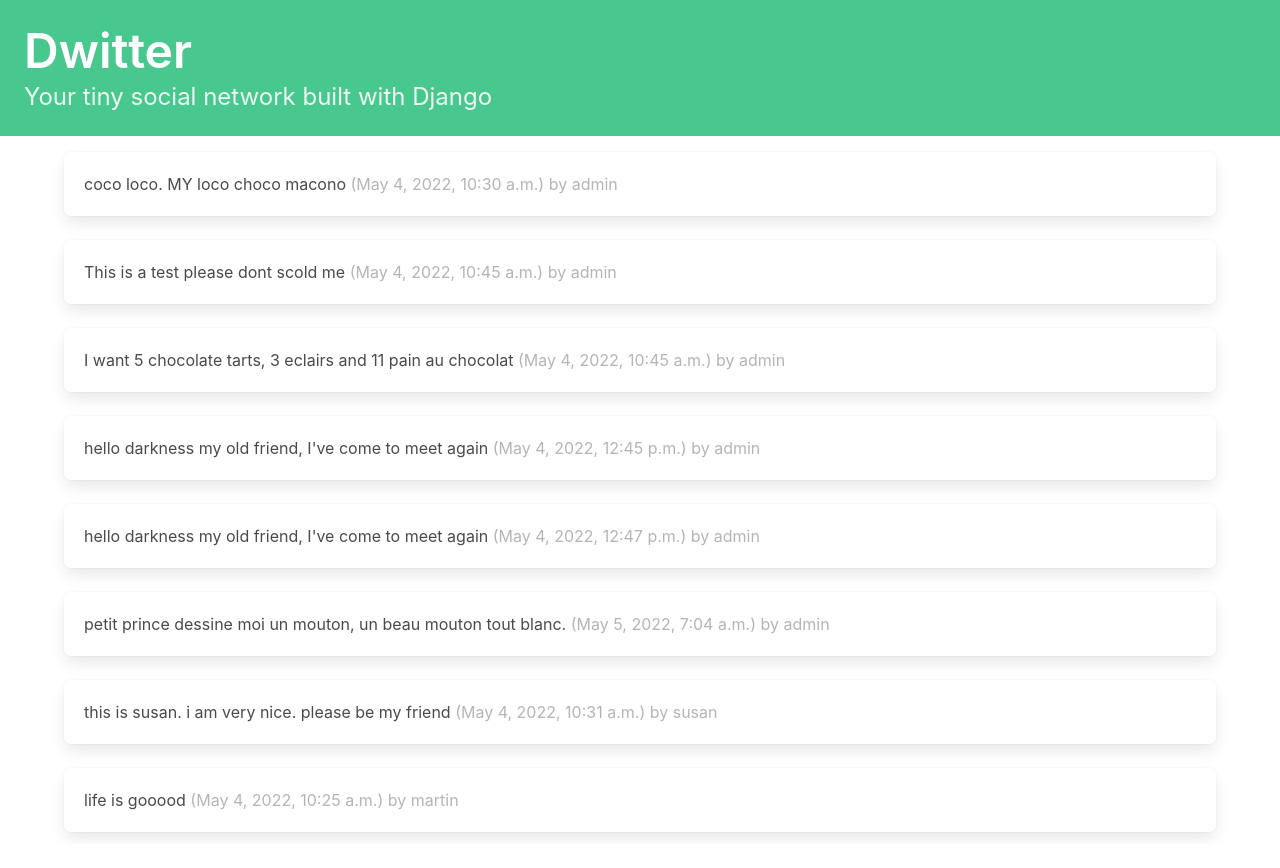
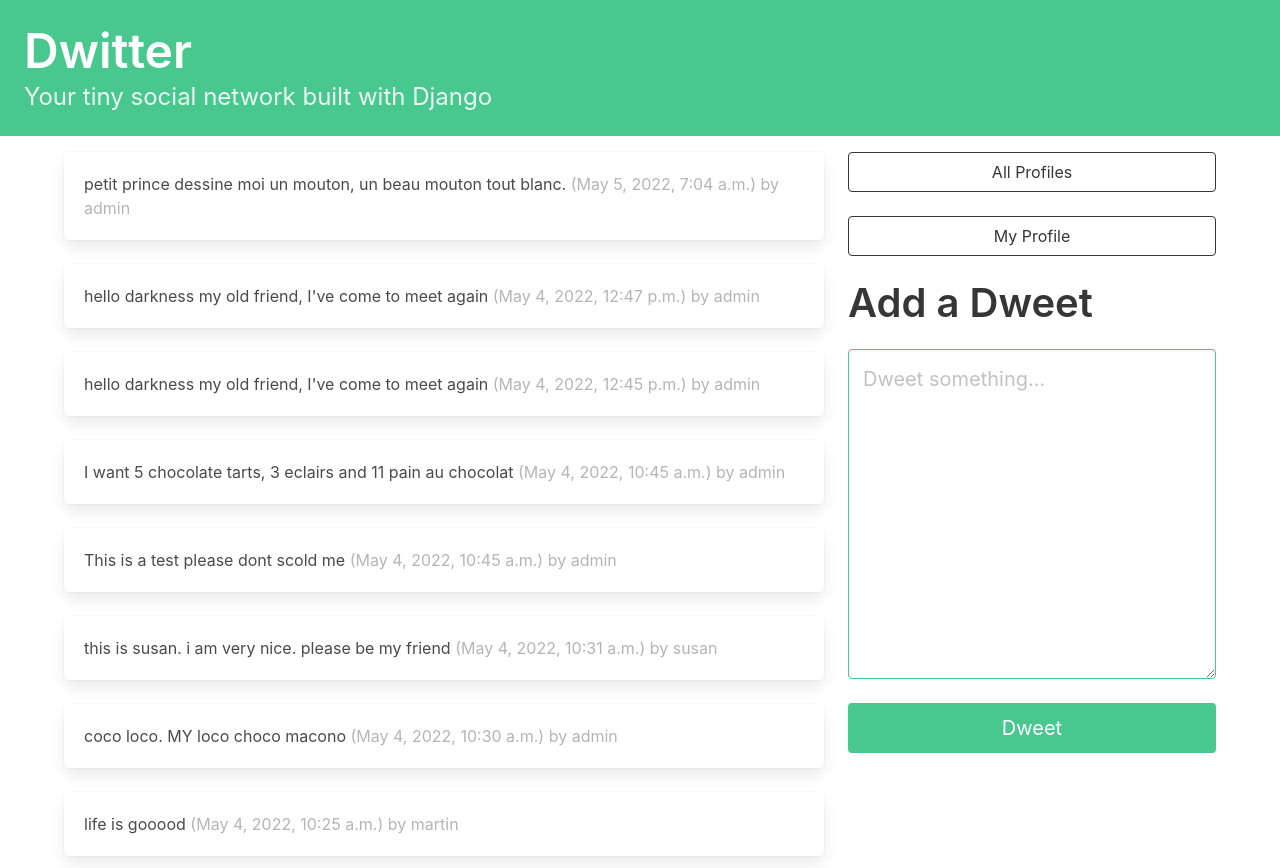
Before and after one commit to William-Liw/django-social, a Django app: page / in a window 1280 px wide. Before the commit the page ends 838 px from the top, so only its background shows below. Run offline with Django 4.2, Linux system fonts and the light colour scheme; a user stored in the database is signed in; data comes from the database, SQL or seed files in the repository; both versions use the stored data as it was after the commit.

Commit message:
avoid new tweet duplicate on reload and refactor code.

```diff
--- /dev/null
+++ b/dwitter/forms.py
@@ -0,0 +1,18 @@
+from django import forms
+from .models import Dweet
+
+class DweetForm(forms.ModelForm):
+    body = forms.CharField(
+        required=True,
+        widget=forms.widgets.Textarea(
+            attrs={
+                "placeholder": "Dweet something...",
+                "class": "textarea is-success is-medium",
+            }
+        ),
+        label ="",
+    )
+
+    class Meta:
+        model = Dweet
+        exclude = ("user", )
--- a/dwitter/templates/base.html
+++ b/dwitter/templates/base.html
@@ -9,6 +9,7 @@
         <title>Dwitter</title>
     </head>
     <body>
+        <a href="{% url 'dwitter:dashboard' %}">
         <section class="hero is-small is-success mb-4">
                 <div class="hero-body">
                     <h1 class="title is-1">Dwitter</h1>
@@ -17,6 +18,7 @@
                     </p>
                 </div>
             </section>
+        </a>
 
             <div class="container">
                 <div class="columns">
--- a/dwitter/templates/dwitter/dashboard.html
+++ b/dwitter/templates/dwitter/dashboard.html
@@ -4,15 +4,51 @@
 {% block content %}
 
 <div class="column">
-    {% for followed in user.profile.follows.all %}
-        {% for dweet in followed.user.dweets.all %}
+    {% for dweet in dweets %}
         <div class="box">
             {{ dweet.body }}
             <span class="is-small has-text-grey-light">
                 ({{ dweet.created_at }}) by {{dweet.user.username}}
             </span>
-            </div>
-        {% endfor %}
+        </div>
     {% endfor %}
+</div>
+
+
+<div class="column is-one-third">
+
+    <div class="block">
+        <a href="{% url 'dwitter:profile_list' %}">
+            <button class="button is-dark is-outlined is-fullwidth">
+                All Profiles
+            </button>
+        </a>
+    </div>
+
+    <div class="block">
+        <a href="{% url 'dwitter:profile' user.id %}" >
+            <button class="button is-dark is-outlined is-fullwidth">
+                My Profile
+            </button>
+        </a>
+    </div>
+
+    <div class="block">
+        <div class="block">
+            <h2 class="title is-2">Add a Dweet</h2>
+        </div>
+        <div class="block">
+            <form method="post">
+                {% csrf_token %}
+                {{ form.as_p }}
+                    <button class="button is-success is-fullwidth is-medium mt-5"
+                    type="submit">Dweet
+                </button>
+            </form>
+        </div>
+    </div>
+</div>
+
+
 
 {% endblock %}
--- a/dwitter/templates/dwitter/profile.html
+++ b/dwitter/templates/dwitter/profile.html
@@ -25,8 +25,8 @@
                 <button class="button is-danger is-static">Unfollow</button>
             {% endif %}
         </div>
-      </form>
-      </div>
+    </form>
+    </div>
 
       <div class="content">
         {% for dweet in profile.user.dweets.all %}
--- a/dwitter/views.py
+++ b/dwitter/views.py
@@ -1,8 +1,24 @@
-from django.shortcuts import render
-from .models import Profile
+from django.shortcuts import render, redirect
+from .forms import DweetForm
+from .models import Profile, Dweet
 
 def dashboard(request):
-    return render(request, "dwitter/dashboard.html")
+    form = DweetForm(request.POST or None)
+    if request.method == 'POST':
+        if form.is_valid():
+            dweet = form.save(commit=False)
+            dweet.user = request.user
+            dweet.save()
+            return redirect("dwitter:dashboard")
+
+    followed_dweets = Dweet.objects.filter(
+        user__profile__in=request.user.profile.follows.all()
+    ).order_by("-created_at")
+    return render(
+        request,
+        "dwitter/dashboard.html",
+        {"form": form, "dweets": followed_dweets},
+        )
 
 def profile_list(request):
     profiles = Profile.objects.exclude(user=request.user)
```
Also changed, not shown: db.sqlite3.
